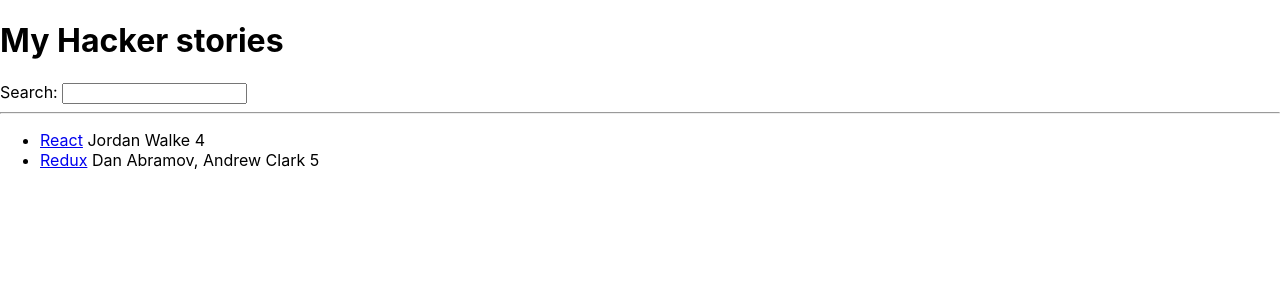
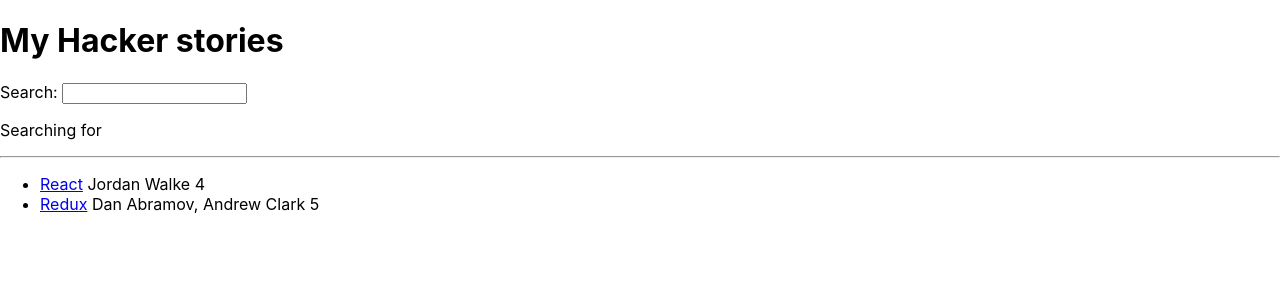
Before and after one commit to carlinjshaw/road_to_react, a React (Create React App) app in the folder hacker-stories/: page / in a window 1280 px wide. Shown: the top 300 px of the page. Built offline with nearby package versions, Linux system fonts and the light colour scheme.

Commit message:
useState hook is used to update state of props

```diff
--- a/hacker-stories/src/App.js
+++ b/hacker-stories/src/App.js
@@ -1,5 +1,6 @@
 // import logo from './logo.svg';
 import './App.css';
+import * as React from 'react';
 
 const App = () => {
   const stories = [
@@ -56,17 +57,26 @@
 )
 
 const Search = () => {
+  const [searchTerm, setSearchTerm] = React.useState('');
+
   const handleChange = (event) => {
     //synthetic event
-    console.log(event);
+    // console.log(event);
     //value of target: (here: element)
-    console.log(event.target.value);
+    // console.log(event.target.value);
+
+    setSearchTerm(event.target.value)
   }
 
   return(
     <div>
       <label htmlFor = "search">Search: </label>
       <input id= "search" type = "text" onChange= {handleChange}/>
+
+      <p>
+        Searching for <strong>{searchTerm}</strong>
+      </p>
+
     </div>
   )
 }
```
